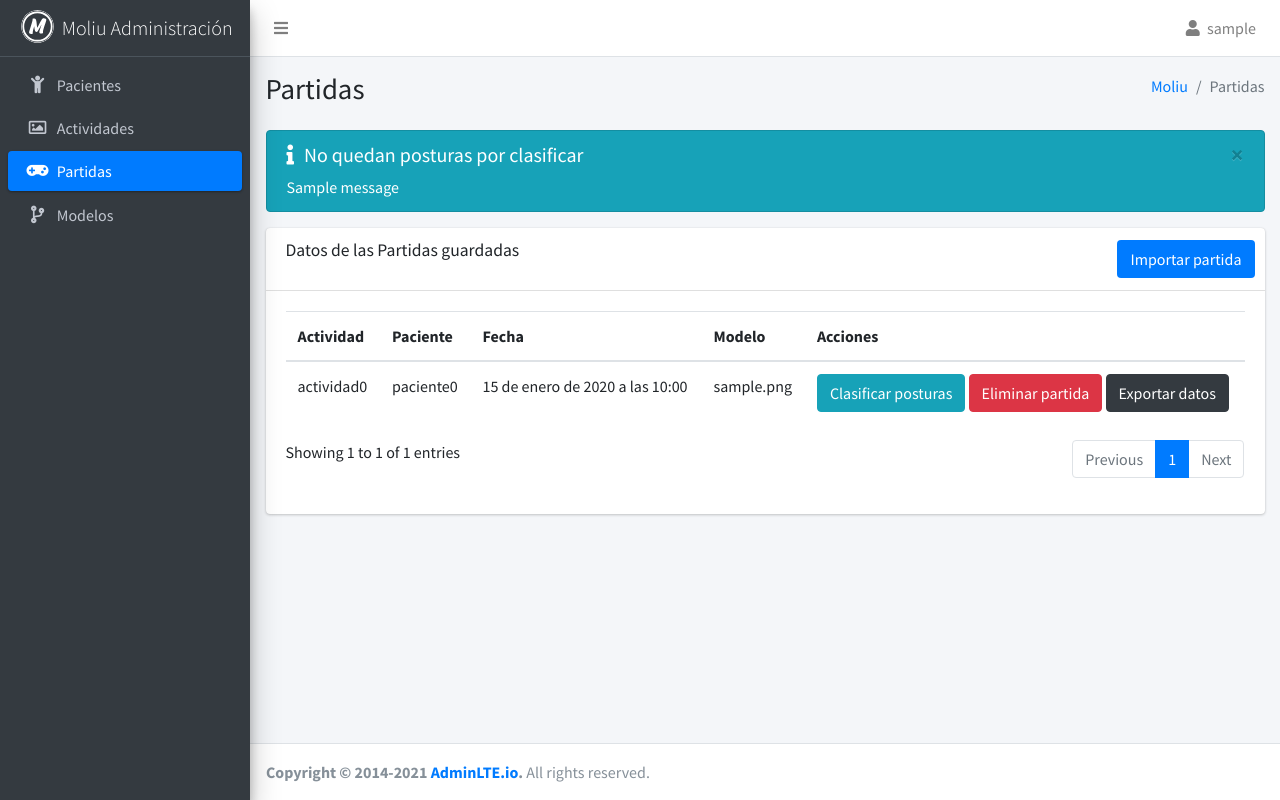
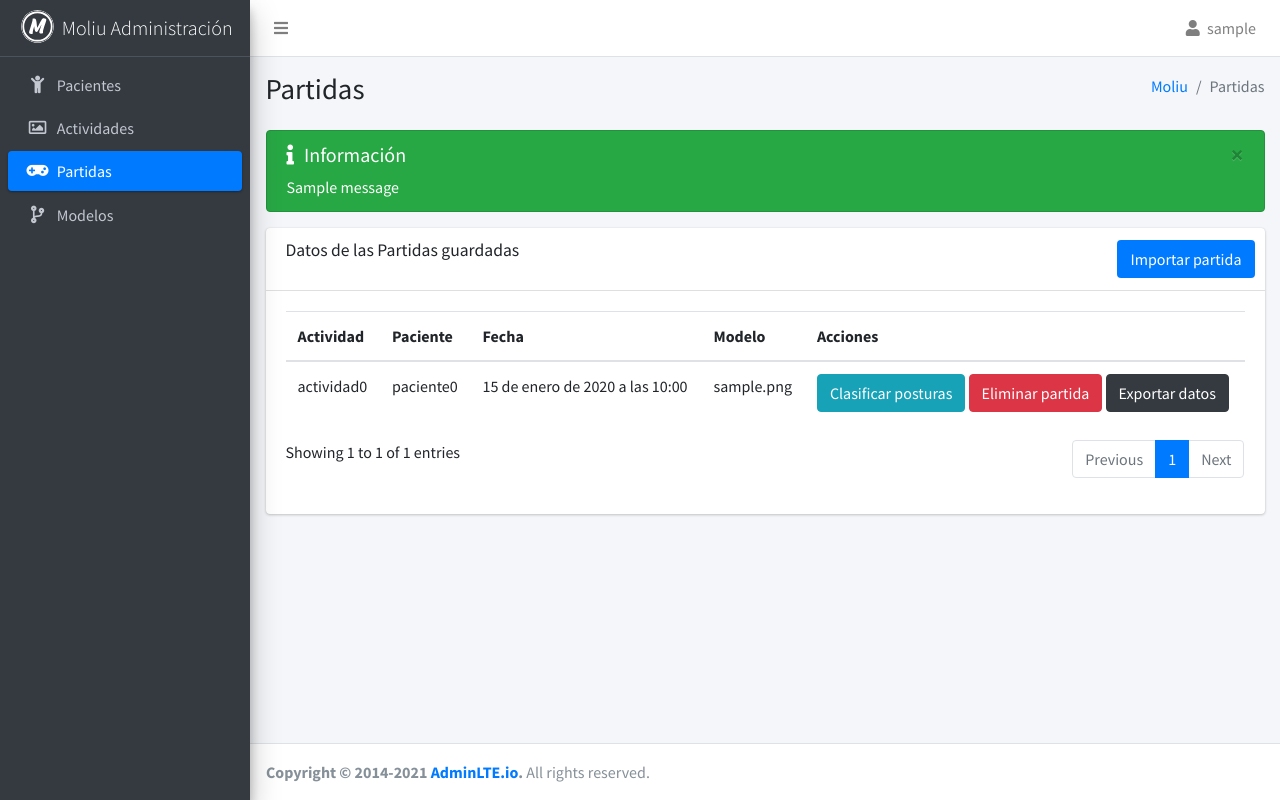
Before and after one commit to jcgamez/TFG-moliu, a Django app: page /games in a window 1280 px wide. Run offline with Django 4.2, Linux system fonts and the light colour scheme; a user stored in the database is signed in; data comes from the database, SQL or seed files in the repository; tables that the repository leaves empty hold one stand-in row (values such as "Sample post"); one stand-in notice (Sample message) is shown; some libraries are stand-ins or nearby versions.

Commit message:
refactor: added messages to export game data

```diff
--- a/moliuWeb/templates/moliuWeb/games.html
+++ b/moliuWeb/templates/moliuWeb/games.html
@@ -33,15 +33,13 @@
       </div>
     {% endif %}
 
-    {% if messages %}
-      {% for message in messages %}
-        <div class="alert alert-info alert-dismissible">
-          <button type="button" class="close" data-dismiss="alert" aria-hidden="true">&times;</button>
-          <h5><i class="icon fas fa-info"></i>No quedan posturas por clasificar</h5>
-          {{ message }}
-        </div>
-      {% endfor %}
-    {% endif %}
+    {% for message in messages %}
+      <div class="alert {{ message.tags }} alert-dismissible">
+        <button type="button" class="close" data-dismiss="alert" aria-hidden="true">&times;</button>
+        <h5><i class="icon fas fa-info"></i>Información</h5>
+        {{ message }}
+      </div>
+    {% endfor %}
 
     <div class="row">
       <div class="col-12">
--- a/moliuWeb/views.py
+++ b/moliuWeb/views.py
@@ -109,8 +109,14 @@ class GameImportView(LoginRequiredMixin, generic.base.TemplateView):
 def exportGameData(request, gameId):
     game = Game.objects.get(pk=gameId)
 
+    if not Posture.objects.filter(game=game, isScored=True):
+        messages.info(request, "Debe clasificar al menos una postura antes de exportar datos")
+        return redirect("moliuWeb:games")
+
     dataFile = createDataFile(game)
     addScoredPosturesToDataFile(game, dataFile)
+
+    messages.success(request, "Datos exportados correctamente y guardados en el servidor")
 
     return redirect("moliuWeb:games")
 
```
Also changed, not shown: moliu/settings.py (+9 -0 lines).
